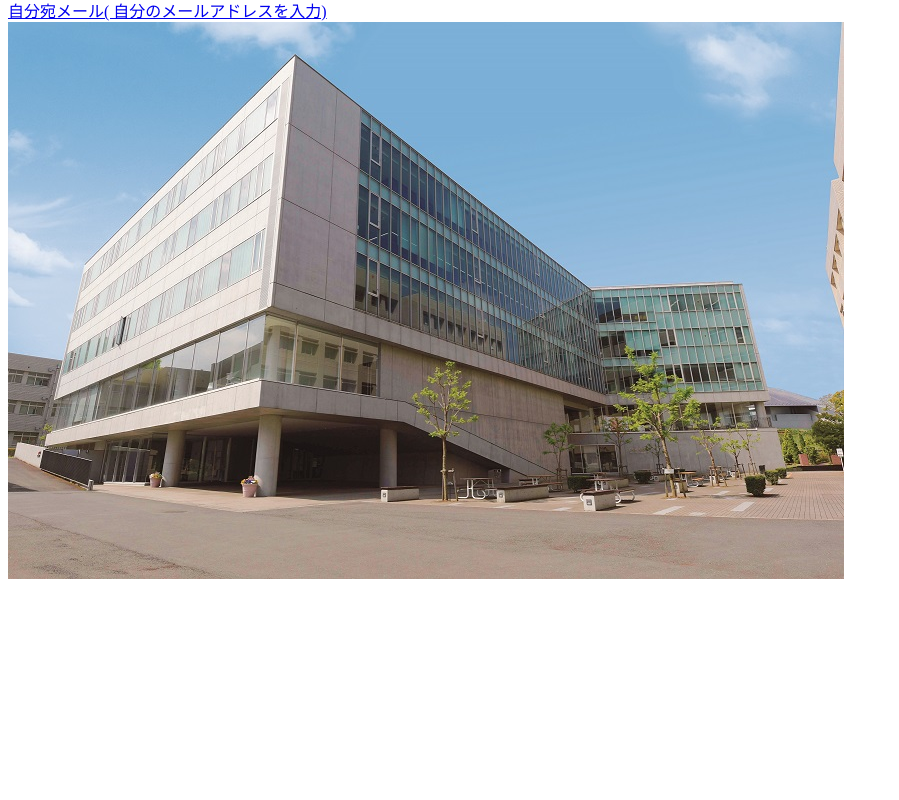
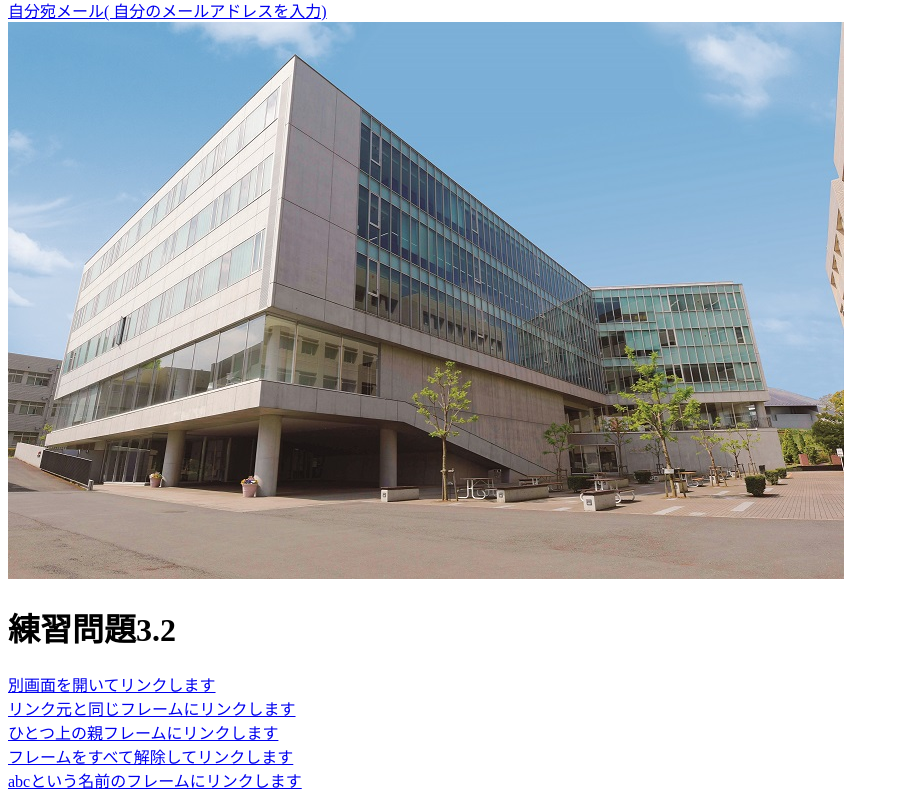
Before and after one commit to saitoshoya/saitoshoya, a plain HTML site: page index.html in a window 1280 px wide. Shown: the part 2425-3225 px from the top of the page, without its empty margins (0-899 px from the left). Before the commit the page ends 3016 px from the top, so only its background shows below. Drawn offline with Linux system fonts and the light colour scheme.

Commit message:
Update index.html

```diff
--- a/index.html
+++ b/index.html
@@ -176,3 +176,9 @@
             <a href="https://www.josai.ac.jp/management/">
                         <img src="./image/keiei_small.jpg" alt="城西大学経営
                         学部"></a>
+                        <h1>練習問題3.2</h1>
+                        <a href="a.html" target="_blank">別画面を開いてリンクします</a><br>
+                        <a href="a.html" target="_self">リンク元と同じフレームにリンクします</a><br>
+                        <a href="a.html" target="_parent">ひとつ上の親フレームにリンクします</a><br>
+                        <a href="a.html" target="_top">フレームをすべて解除してリンクします</a><br>
+                        <a href="a.html" target="_abc">abcという名前のフレームにリンクします</a><br>
```
